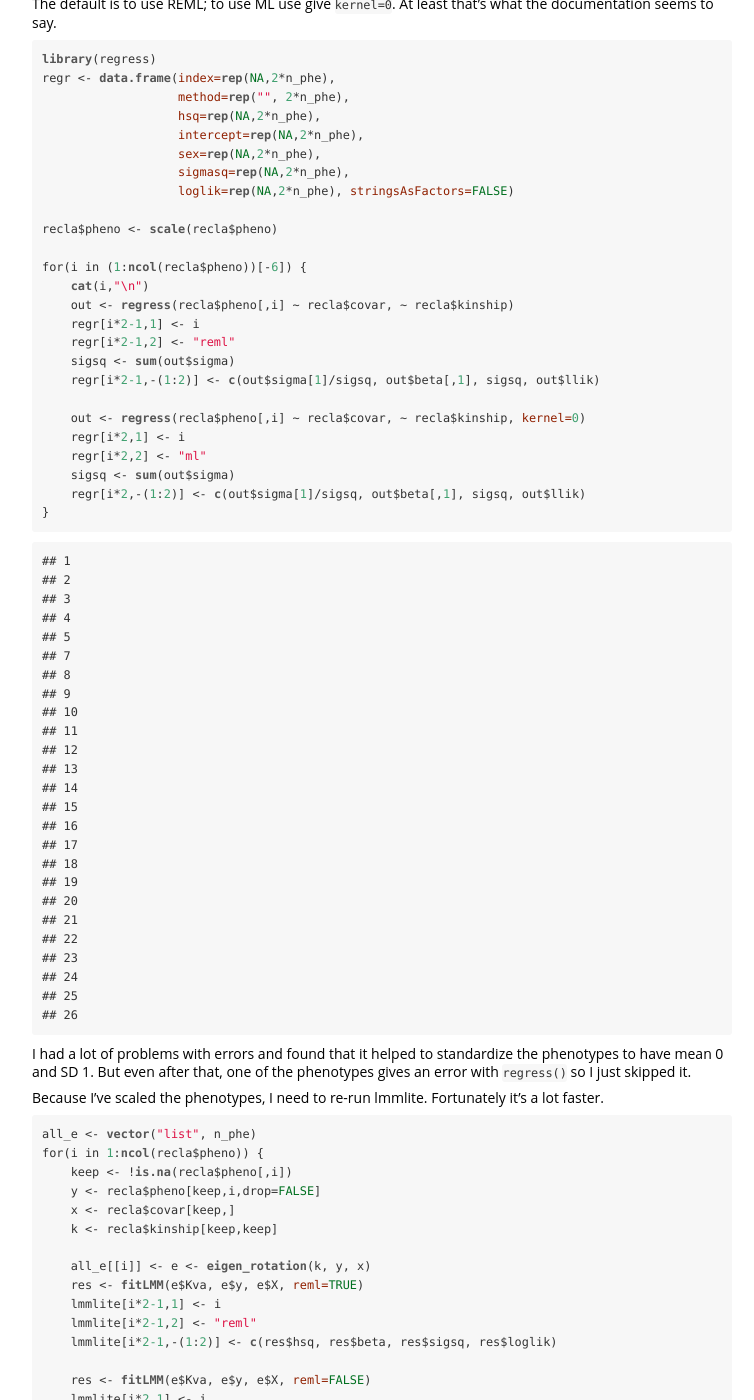
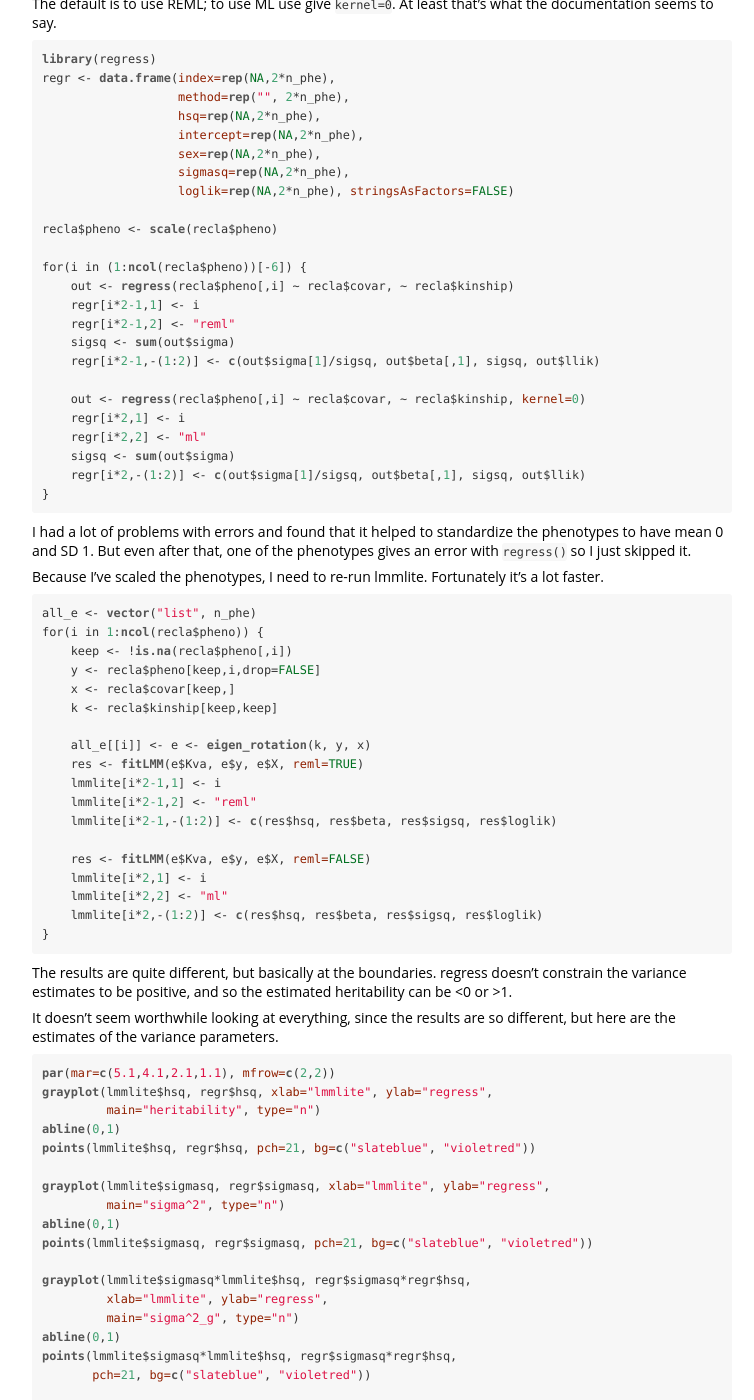
Before and after one commit to kbroman/lmmlite, a Jekyll site: the page assets/compare2pylmm.html, which Jekyll copies as it is, in a window 1280 px wide and 1400 px high, scrolled down 7305 px. Shown: the whole window, without its empty margins (258-1012 px from the left). Built offline with Jekyll 4.4.1, drawn with Linux system fonts in a browser that asks for light colours; formulas are drawn with MathJax 3.

Commit message:
Oops forgot to run make

```diff
--- a/assets/compare2pylmm.html
+++ b/assets/compare2pylmm.html
@@ -222,7 +222,6 @@ regr &lt;-<span class="st"> </span><span class="kw">data.frame</span>(<span clas
 recla$pheno &lt;-<span class="st"> </span><span class="kw">scale</span>(recla$pheno)
 
 for(i in (<span class="dv">1</span>:<span class="kw">ncol</span>(recla$pheno))[-<span class="dv">6</span>]) {
-    <span class="kw">cat</span>(i,<span class="st">&quot;</span><span class="ch">\n</span><span class="st">&quot;</span>)
     out &lt;-<span class="st"> </span><span class="kw">regress</span>(recla$pheno[,i] ~<span class="st"> </span>recla$covar, ~<span class="st"> </span>recla$kinship)
     regr[i*<span class="dv">2-1</span>,<span class="dv">1</span>] &lt;-<span class="st"> </span>i
     regr[i*<span class="dv">2-1</span>,<span class="dv">2</span>] &lt;-<span class="st"> &quot;reml&quot;</span>
@@ -235,31 +234,6 @@ for(i in (<span class="dv">1</span>:<span class="kw">ncol</span>(recla$pheno))[-
     sigsq &lt;-<span class="st"> </span><span class="kw">sum</span>(out$sigma)
     regr[i*<span class="dv">2</span>,-(<span class="dv">1</span>:<span class="dv">2</span>)] &lt;-<span class="st"> </span><span class="kw">c</span>(out$sigma[<span class="dv">1</span>]/sigsq, out$beta[,<span class="dv">1</span>], sigsq, out$llik)
 }</code></pre>
-<pre><code>## 1
-## 2
-## 3
-## 4
-## 5
-## 7
-## 8
-## 9
-## 10
-## 11
-## 12
-## 13
-## 14
-## 15
-## 16
-## 17
-## 18
-## 19
-## 20
-## 21
-## 22
-## 23
-## 24
-## 25
-## 26</code></pre>
 <p>I had a lot of problems with errors and found that it helped to standardize the phenotypes to have mean 0 and SD 1. But even after that, one of the phenotypes gives an error with <code>regress()</code> so I just skipped it.</p>
 <p>Because I’ve scaled the phenotypes, I need to re-run lmmlite. Fortunately it’s a lot faster.</p>
 <pre class="sourceCode r"><code class="sourceCode r">all_e &lt;-<span class="st"> </span><span class="kw">vector</span>(<span class="st">&quot;list&quot;</span>, n_phe)
```
